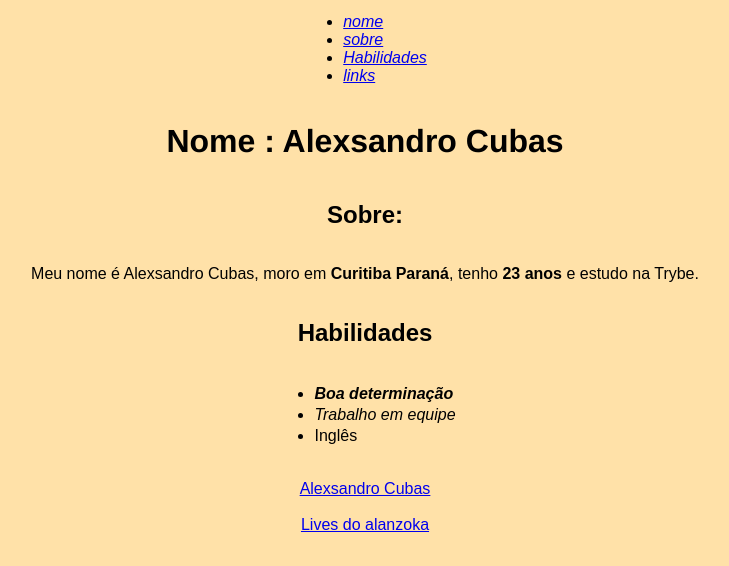
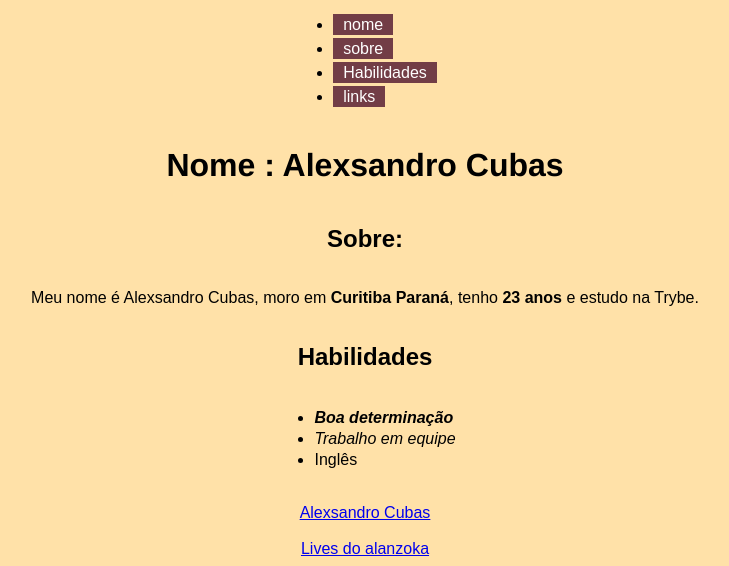
Before and after one commit to alexcubas/alexcubas.github.io, a plain HTML site: page index.html in a window 1280 px wide. Shown: the part 379-945 px from the top of the page, without its empty margins (275-1004 px from the left). Before the commit the page ends 921 px from the top, so only its background shows below. Drawn offline with Linux system fonts and the light colour scheme.

Commit message:
atualização para criação de botão nos links internos

```diff
--- a/index.html
+++ b/index.html
@@ -26,17 +26,25 @@
         .listaul {
           line-height: 21px;
         }
+        .botão_listas {
+          color: white;
+          background-color: #723D46;
+          padding: 2px 10px;
+          text-decoration: none;
+          line-height: 24px;
+        }
+
     </style>
 </head>
 <body>
       <br>
     <img src="/images/WhatsApp Image 2021-06-30 at 12.27.19.jpeg" width="350" alt="Foto de alexandro cubas" class="imagem_perfil">
 
-    <ul class="botão_listas"> <em>
-      <li> <a href="#alex">nome</a> </li>
-      <li> <a href="#sobre"> sobre</a></li>
-      <li> <a href="#habilidade"> Habilidades</a></li>
-      <li> <a href="#links"> links</a></li>
+    <ul>
+      <li> <a class="botão_listas" href="#alex">nome</a> </li>
+      <li> <a class="botão_listas" href="#sobre"> sobre</a></li>
+      <li> <a class="botão_listas" href="#habilidade"> Habilidades</a></li>
+      <li> <a class="botão_listas" href="#links"> links</a></li>
 
     </em></ul>
 
```
